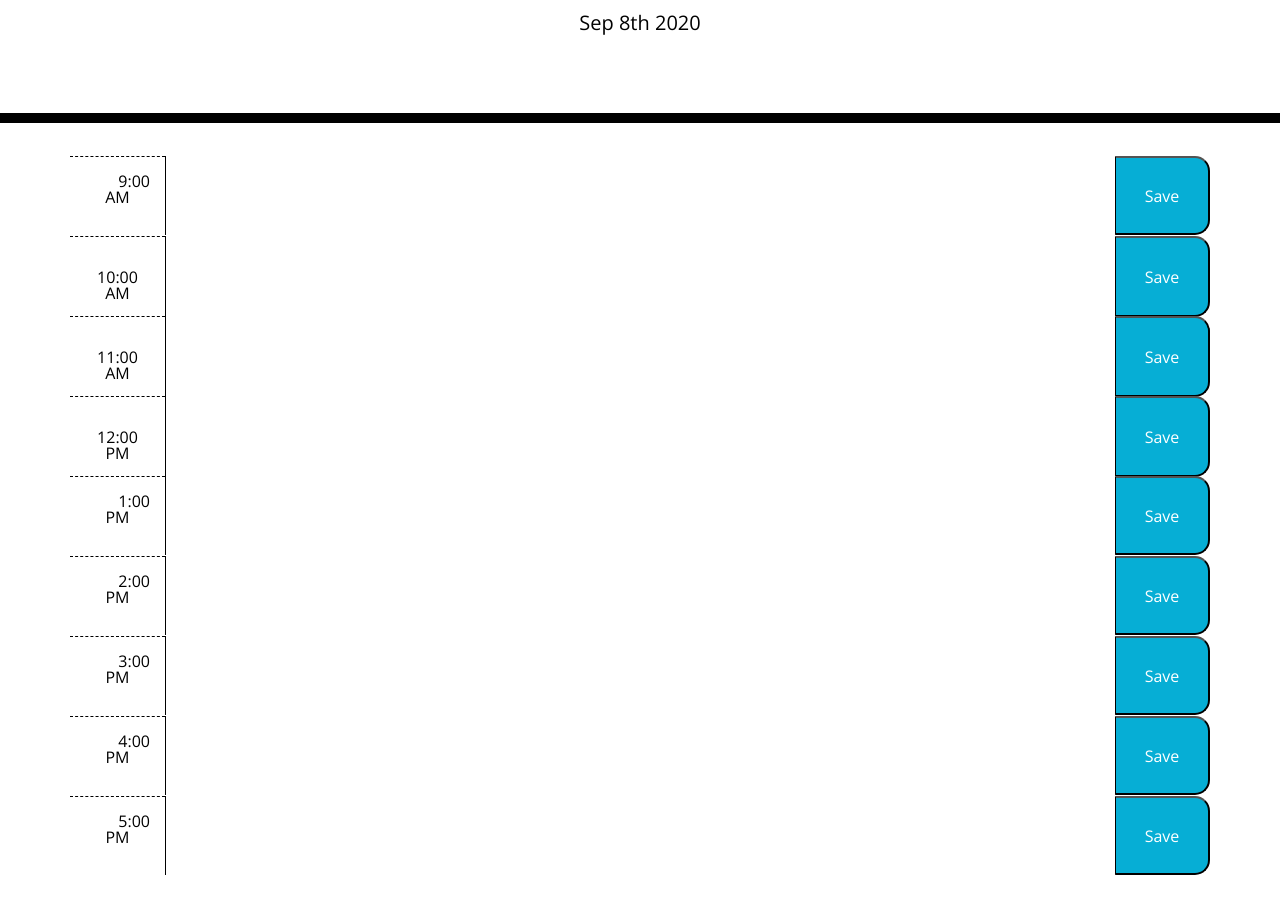
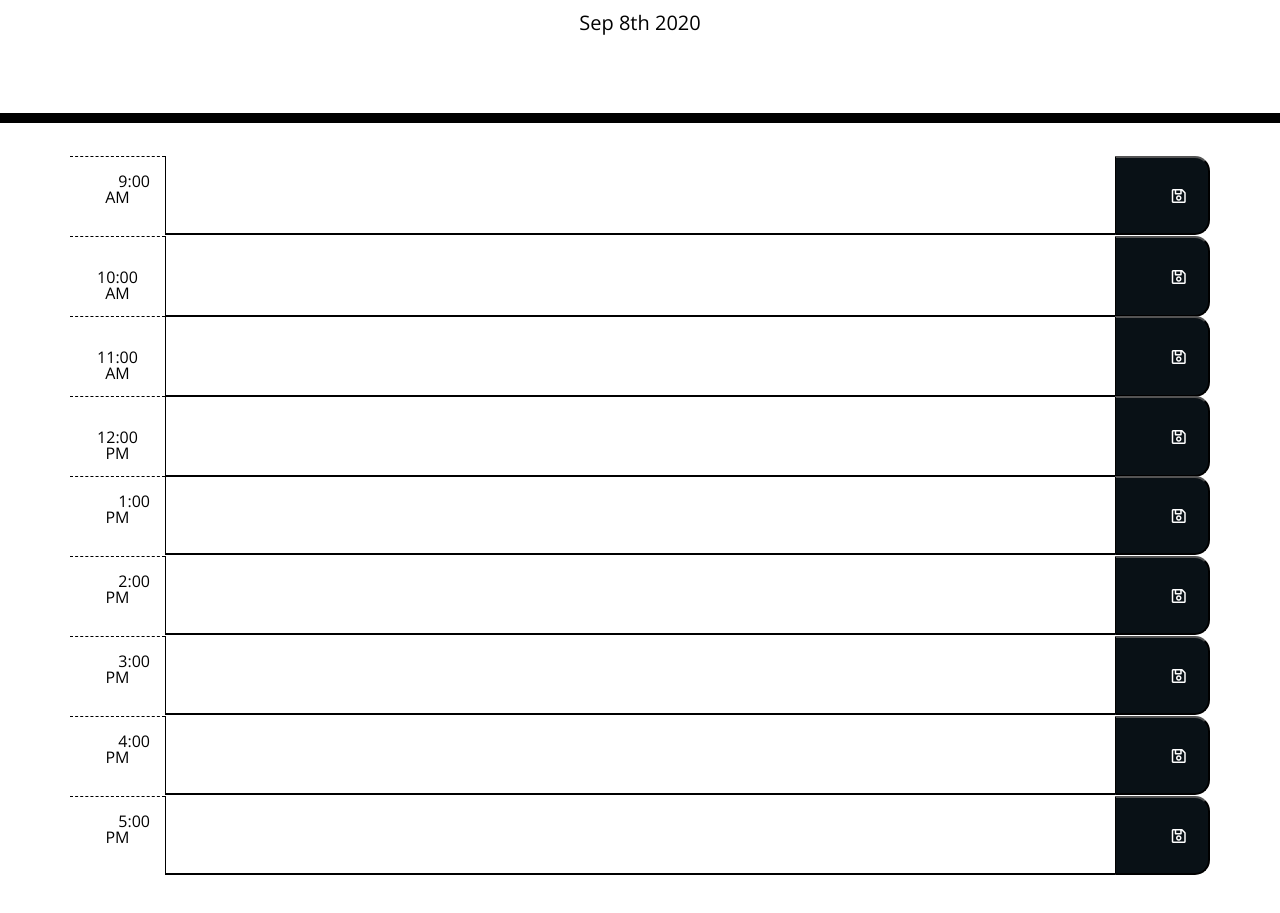
Before and after one commit to Tzcodes101/calendar, a plain HTML site: page 02-Homework/Develop/index.html in a window 1280 px wide. Shown: the part 181-1094 px from the top of the page. Before the commit the page ends 1056 px from the top, so only its background shows below. Drawn offline with nearby package versions, Linux system fonts and the light colour scheme.

Commit message:
push for askBCS

```diff
--- a/02-Homework/Develop/index.html
+++ b/02-Homework/Develop/index.html
@@ -41,7 +41,9 @@
         9:00 AM
       </div>
       <textarea class="description col-md-10 col-sm-10"></textarea>
-      <button class="saveBtn col-md-1 col-sm-1">Save</button>
+      <button class="saveBtn col-md-1 col-sm-1">
+        <i class="far fa-save"></i>
+      </button>
     </div>
 
     <div id ="10" class="row time-block">
@@ -49,7 +51,9 @@
         10:00 AM
       </div>
       <textarea class="description col-md-10 col-sm-10"></textarea>
-      <button class="saveBtn col-md-1 col-sm-1">Save</button>
+      <button class="saveBtn col-md-1 col-sm-1">
+        <i class="far fa-save"></i>
+      </button>
     </div>
 
     <div id ="11" class="row time-block">
@@ -57,7 +61,9 @@
         11:00 AM
       </div>
       <textarea class="description col-md-10 col-sm-10"></textarea>
-      <button class="saveBtn col-md-1 col-sm-1">Save</button>
+      <button class="saveBtn col-md-1 col-sm-1">
+        <i class="far fa-save"></i>
+      </button>
     </div>
 
     <div id ="12" class="row time-block">
@@ -65,7 +71,9 @@
         12:00 PM
       </div>
       <textarea class="description col-md-10 col-sm-10"></textarea>
-      <button class="saveBtn col-md-1 col-sm-1">Save</button>
+      <button class="saveBtn col-md-1 col-sm-1">
+        <i class="far fa-save"></i>
+      </button>
     </div>
 
     <div id ="13" class="row time-block">
@@ -73,7 +81,9 @@
         1:00 PM
       </div>
       <textarea class="description col-md-10 col-sm-10"></textarea>
-      <button class="saveBtn col-md-1 col-sm-1">Save</button>
+      <button class="saveBtn col-md-1 col-sm-1">
+        <i class="far fa-save"></i>
+      </button>
     </div>
 
     <div id ="14" class="row time-block">
@@ -81,7 +91,9 @@
         2:00 PM
       </div>
       <textarea class="description col-md-10 col-sm-10"></textarea>
-      <button class="saveBtn col-md-1 col-sm-1">Save</button>
+      <button class="saveBtn col-md-1 col-sm-1">
+        <i class="far fa-save"></i>
+      </button>
     </div>
 
     <div id ="15" class="row time-block">
@@ -89,7 +101,9 @@
         3:00 PM
       </div>
       <textarea class="description col-md-10 col-sm-10"></textarea>
-      <button class="saveBtn col-md-1 col-sm-1">Save</button>
+      <button class="saveBtn col-md-1 col-sm-1">
+        <i class="far fa-save"></i>
+      </button>
     </div>
 
     <div id ="16" class="row time-block">
@@ -97,7 +111,9 @@
         4:00 PM
       </div>
       <textarea class="description col-md-10 col-sm-10"></textarea>
-      <button class="saveBtn col-md-1 col-sm-1">Save</button>
+      <button class="saveBtn col-md-1 col-sm-1">
+        <i class="far fa-save"></i>
+      </button>
     </div>
 
     <div id ="17" class="row time-block">
@@ -105,7 +121,9 @@
         5:00 PM
       </div>
       <textarea class="description col-md-10 col-sm-10"></textarea>
-      <button class="saveBtn col-md-1 col-sm-1">Save</button>
+      <button class="saveBtn col-md-1 col-sm-1">
+        <i class="far fa-save"></i>
+      </button>
     </div>
 
   </div>
--- a/02-Homework/Develop/script.js
+++ b/02-Homework/Develop/script.js
@@ -2,7 +2,7 @@
 
 $(document).ready(function () {
 
-    // add current day and date with moments to #currentDay
+    // add current day and date with moment js to #currentDay
     const currentDate = moment().format("MMM Do YYYY");
     $("#currentDay").append(currentDate);
 
@@ -19,8 +19,8 @@ $(document).ready(function () {
 
         //save both of these values to local storage
         localStorage.setItem(text, scheduleHour);
-        //call readFromLocalStorage
-    })
+
+    });
 
     //we must keep track of the time as it progresses with a timeTracker function
     function timeTracker() {
@@ -31,16 +31,16 @@ $(document).ready(function () {
         //in a for each loop for each timeblock
         $(".time-block").each(function () {
             //checks to see if we've moved past this time, using the id of the time block (must change it to a number)
-            let blockHour = parseInt($(this).attr("id"));
-            console.log(blockHour);
+            let trackHour = parseInt($(this).attr("id"));
+            console.log(trackHour);
 
             //if we have moved past the current hour
-            if (blockHour < currentHour) {
+            if (trackHour < currentHour) {
                 //change class to past
                 $(this).addClass("past");
 
             } // or if we are on the current hour, change it to present
-            else if (blockHour === currentHour) {
+            else if (trackHour === currentHour) {
                 $(this).removeClass("past");
                 $(this).addClass("present");
             } // or if it is still in the future, change class to future
@@ -55,6 +55,8 @@ $(document).ready(function () {
     //Set time to update every 20 seconds
     var interval = setInterval(timeTracker, 20000);
 
+    console.log($("#9 .description"));
+
     //load any stored data from local storage to the page
     $("#9 .description").localStorage.getItem("9");
     $("#10 .description").localStorage.getItem("10");
--- a/02-Homework/Develop/style.css
+++ b/02-Homework/Develop/style.css
@@ -11,6 +11,7 @@ textarea{
   color: #000000;
   border-left: 1px solid black;
   padding: 10px;
+  border-bottom: 2px solid black;
 }
 
 .jumbotron {
@@ -19,6 +20,10 @@ textarea{
   color: black;
   border-radius: 0;
   border-bottom: 10px solid black;
+}
+
+.container {
+  margin-bottom: 5%;
 }
 
 .description{
@@ -43,17 +48,17 @@ textarea{
 }
 
 .past {
-  background-color: #d3d3d3;
+  background-color: #535353;
   color: white;
 }
 
 .present {
-  background-color: #ff6961;
+  background-color: #da6fb6;
   color: white;
 }
 
 .future {
-  background-color: #77dd77;
+  background-color: #d3d3d3;
   color: white;
 }
 
@@ -61,7 +66,7 @@ textarea{
   border-left: 1px solid black;
   border-top-right-radius: 15px;
   border-bottom-right-radius: 15px;
-  background-color: #06AED5;
+  background-color: #091116;
   color: white;
 }
 
```
